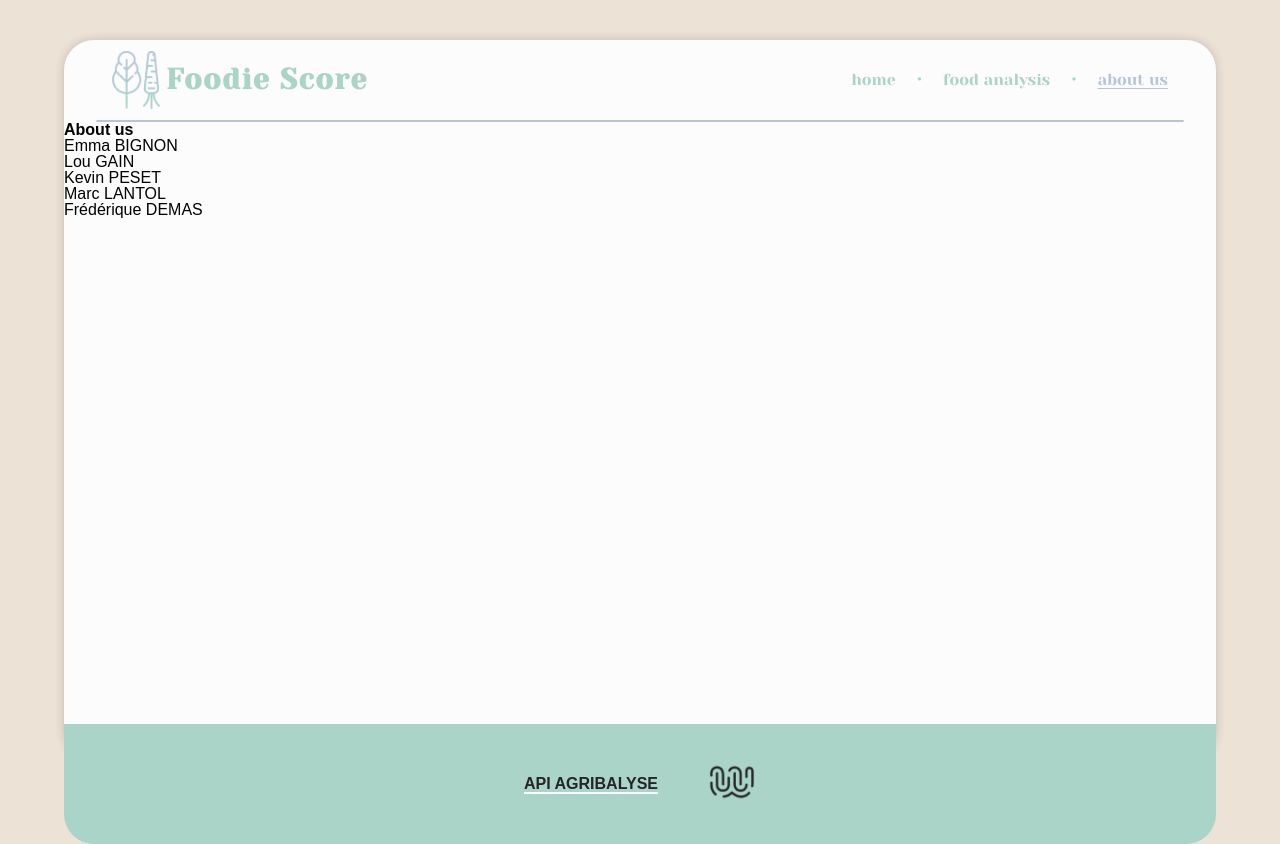
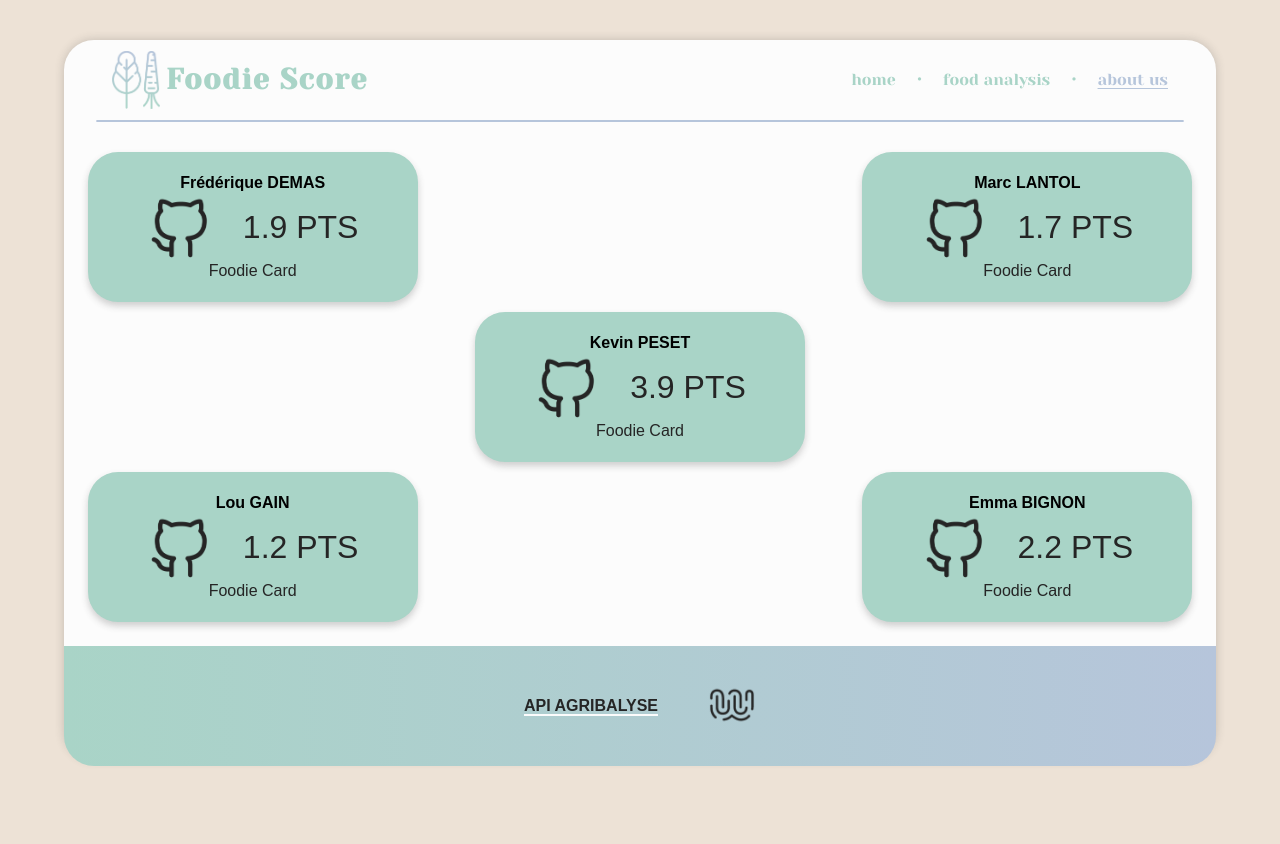
Before and after one commit to moumax/hackathon-1-remote2022, a React (Create React App) app: page /aboutUs in a window 1280 px wide. After the commit the page ends 800 px from the top, so only its background shows below. Built offline with nearby package versions, Linux system fonts and the light colour scheme.

Commit message:
personalCard fitting

```diff
--- a/src/assets/aliments.json
+++ b/src/assets/aliments.json
@@ -5,29 +5,29 @@
     {"nom":"Vin Rouge", "id":"5204", "type":"Boissons", "img":"images/wine.png"},
     {"nom":"Vin Rosé", "id":"5206", "type":"Boissons", "img":"images/wine.png"},
     {"nom":"Cola", "id":"18018", "type":"Boissons", "img":"images/soda.png"},
-    {"nom":"Oeufs", "id":"22000", "type":"VPO", "img":"images/egg.png"},
+    {"nom":"Oeufs", "id":"22000", "type":"Viandes Poissons & Oeufs", "img":"images/egg.png"},
     {"nom":"Boisson à base d'avoine", "id": "18905", "type":"Boissons", "img":"images/oat-milk.png"},
-    {"nom":"Chocolat au lait", "id": "31004", "type":"Boissons", "img":"images/chocolate.png"},
-    {"nom":"Cacahuete", "id": "15002", "type":"Appéritifs", "img":"images/peanut.png"},
+    {"nom":"Chocolat au lait", "id": "31004", "type":"Douceurs", "img":"images/chocolate.png"},
+    {"nom":"Cacahuete", "id": "15002", "type":"Apéritifs", "img":"images/peanut.png"},
     {"nom":"Pizza", "id": "25478", "type":"Plats", "img":"images/pizza.png"},
-    {"nom":"Biscuits apéritif", "id": "38107", "type":"Appéritifs", "img":"images/pretzel.png"},
+    {"nom":"Biscuits apéritif", "id": "38107", "type":"Apéritifs", "img":"images/pretzel.png"},
     {"nom":"Croissant", "id": "7620", "type":"Douceurs", "img":"images/croissant.png"},
     {"nom":"Biscuit sec", "id": "24050", "type":"Douceurs", "img":"images/biscuit.png"},
     {"nom":"Pain au chocolat", "id": "7730", "type":"Douceurs", "img":"images/pain-au-chocolat.png"},
     {"nom":"Cookies", "id": "24684", "type":"Douceurs", "img":"images/cookies.png"},
     {"nom":"Riz", "id": "9100", "type":"Céréales et pâtes", "img":"images/rice.png"},
     {"nom":"Pates", "id": "9810", "type":"Céréales et pâtes", "img":"images/pasta.png"},
-    {"nom":"Steak haché", "id": "6252", "type":"VPO", "img":"images/steak.png"},
-    {"nom":"Jambon cru", "id": "28800", "type":"VPO", "img":"images/raw-ham.png"},
-    {"nom":"Jambon cuit", "id": "28910", "type":"VPO", "img":"images/cooked-ham.png"},
-    {"nom":"Magret de canard", "id": "36206", "type":"VPO", "img":"images/duck.png"},
-    {"nom":"Chipolata", "id": "30115", "type":"VPO", "img":"images/sausage.png"},
-    {"nom":"Cordon bleu", "id": "25089", "type":"VPO", "img":"images/cordon-bleu.png"},
-    {"nom":"Crevette", "id": "10021", "type":"VPO", "img":"images/shrimp.png"},
-    {"nom":"Cabillaud", "id": "26043", "type":"VPO", "img":"images/cabillaud.png"},
-    {"nom":"Sardine", "id": "26065", "type":"VPO", "img":"images/sardine.png"},
-    {"nom":"Thon", "id": "26053", "type":"VPO", "img":"images/tuna.png"},
-    {"nom":"Poisson pané", "id": "26030", "type":"VPO", "img":"images/poisson-pane.png"},
+    {"nom":"Steak haché", "id": "6252", "type":"Viandes Poissons & Oeufs", "img":"images/steak.png"},
+    {"nom":"Jambon cru", "id": "28800", "type":"Viandes Poissons & Oeufs", "img":"images/raw-ham.png"},
+    {"nom":"Jambon cuit", "id": "28910", "type":"Viandes Poissons & Oeufs", "img":"images/cooked-ham.png"},
+    {"nom":"Magret de canard", "id": "36206", "type":"Viandes Poissons & Oeufs", "img":"images/duck.png"},
+    {"nom":"Chipolata", "id": "30115", "type":"Viandes Poissons & Oeufs", "img":"images/sausage.png"},
+    {"nom":"Cordon bleu", "id": "25089", "type":"Viandes Poissons & Oeufs", "img":"images/cordon-bleu.png"},
+    {"nom":"Crevette", "id": "10021", "type":"Viandes Poissons & Oeufs", "img":"images/shrimp.png"},
+    {"nom":"Cabillaud", "id": "26043", "type":"Viandes Poissons & Oeufs", "img":"images/cabillaud.png"},
+    {"nom":"Sardine", "id": "26065", "type":"Viandes Poissons & Oeufs", "img":"images/sardine.png"},
+    {"nom":"Thon", "id": "26053", "type":"Viandes Poissons & Oeufs", "img":"images/tuna.png"},
+    {"nom":"Poisson pané", "id": "26030", "type":"Viandes Poissons & Oeufs", "img":"images/poisson-pane.png"},
     {"nom":"Banane", "id": "13005", "type":"Fruits et légumes", "img":"images/banana.png"},
     {"nom":"Orange", "id": "13034", "type":"Fruits et légumes", "img":"images/orange.png"},
     {"nom":"Fraise", "id": "13014", "type":"Fruits et légumes", "img":"images/strawberry.png"},
@@ -36,18 +36,18 @@
     {"nom":"Miel", "id": "31008", "type":"Douceurs", "img":"images/honey.png"},
     {"nom":"Sucre blanc", "id": "31016", "type":"Douceurs", "img":"images/sugar.png"},
     {"nom":"Sucre roux", "id": "31017", "type":"Douceurs", "img":"images/brown-sugar.png"},
-    {"nom":"Sauce bolognaise en boite", "id": "11114", "type":"Plat", "img":"images/tomato-sauce.png"},
-    {"nom":"Guacamole", "id": "25620", "type":"Plat", "img":"images/guacamole.png"},
-    {"nom":"Houmous", "id": "25621", "type":"Plat", "img":"images/hummus.png"},
+    {"nom":"Sauce bolognaise en boite", "id": "11114", "type":"Sauces", "img":"images/tomato-sauce.png"},
+    {"nom":"Guacamole", "id": "25620", "type":"Plats", "img":"images/guacamole.png"},
+    {"nom":"Houmous", "id": "25621", "type":"Plats", "img":"images/hummus.png"},
     {"nom":"Ketchup", "id": "11008", "type":"Sauces", "img":"images/ketchup.png"},
     {"nom":"Mayonnaise", "id": "11054", "type":"Sauces", "img":"images/mayonnaise.png"},
-    {"nom":"Tofu", "id": "20904", "type":"Sauces", "img":"images/tofu.png"},
+    {"nom":"Tofu", "id": "20904", "type":"Plats", "img":"images/tofu.png"},
     {"nom":"Glace à l'eau", "id": "39526", "type":"Douceurs", "img":"images/water-icecream.png"},
     {"nom":"Glace au yaourt", "id": "39517", "type":"Douceurs", "img":"images/icecream.png"},
     {"nom":"Lait", "id": "19042", "type":"Produits laitiers", "img":"images/milk.png"},
     {"nom":"Yaourt", "id": "19587", "type":"Produits laitiers", "img":"images/yogurt.png"},
-    {"nom":"Dessert nature", "id": "19693", "type":"Appéritifs", "img":"images/yogurt.png"},
-    {"nom":"Chips", "id": "4004", "type":"Appéritifs", "img":"images/chips.png"},
+    {"nom":"Dessert soja", "id": "19693", "type":"Produits laitiers", "img":"images/yogurt.png"},
+    {"nom":"Chips", "id": "4004", "type":"Apéritifs", "img":"images/chips.png"},
     {"nom":"Beurre", "id": "16402", "type":"Produits laitiers", "img":"images/butter.png"}
 
 
--- a/src/components/FilterAliments.jsx
+++ b/src/components/FilterAliments.jsx
@@ -6,9 +6,9 @@ const filterAliments = ({ filterByType }) => {
   return (
       <form className="">
         <label htmlFor="type-select">
-        Filter by{" "}
+        Filtrer par{" "}
           <select onChange={filterByType} className="filterbar">
-            <option value="">---</option>
+            <option value="">--- Sélectionnez une catégorie ---</option>
             {list
             .filter((categorie, index, self) => self.findIndex( v => v.type === categorie.type) === index)
             .map((categorie) => (
--- a/src/components/PersonalCard.jsx
+++ /dev/null
@@ -1,9 +0,0 @@
-import React from 'react'
-
-const PersonalCard = ({ name, pts }) => {
-  return (
-    <div>{name}</div>
-  )
-}
-
-export default PersonalCard
--- a/src/pages/AboutUs.jsx
+++ b/src/pages/AboutUs.jsx
@@ -1,29 +1,74 @@
 import Footer from "../components/Footer";
-import PersonalCard from "../components/PersonalCard";
+import "../styles/PersonalCard.css";
 
-const team = [
-  { name: "Emma BIGNON", pts: "2.2 PTS" },
-  { name: "Lou GAIN", pts: "1.2 PTS" },
-  { name: "Kevin PESET", pts: "3.9 PTS" },
-  { name: "Marc LANTOL", pts: "1.7 PTS" },
-  { name: "Frédérique DEMAS", pts: "1.9 PTS" },
-
-];
+const github = require("../assets/img/github.png");
 
 function AboutUs() {
   return (
     <div>
-      <h1>About us</h1>
-      <ul>
-        <li key="">
-          {team &&
-          team.map((name)=>
-           <PersonalCard name={name.name} pts={name.pts}/>)}
-        </li>
-      </ul>
-      <Footer />
+    <div className="containercards">
+      <div className="card1">
+        <div className="namecard">
+          <h1>Frédérique DEMAS</h1>
+        </div>
+        <div className="score">
+          <img className='imgGit' src={github} alt="Logo github"/>
+          <p className='points'>1.9 PTS</p>
+        </div>
+        <p>Foodie Card</p>
+      </div>
+      <div className="card2">
+        <div className="namecard">
+          <h1>Marc LANTOL</h1>
+        </div>
+        <div className="score">
+          <img className='imgGit' src={github} alt="Logo github"/>
+          <p className='points'>1.7 PTS</p>
+        </div>
+        <p>Foodie Card</p>
+      </div>
+      <div className="card3">
+        <div className="namecard">
+          <h1>Kevin PESET</h1>
+        </div>
+        <div className="score">
+         <img className='imgGit' src={github} alt="Logo github"/>
+          <p className='points'>3.9 PTS</p>
+        </div>
+        <p>Foodie Card</p>
+      </div>
+      <div className="card4">
+        <div className="namecard">
+          <h1>Lou GAIN</h1>
+        </div>
+        <div className="score">
+          <img className='imgGit' src={github} alt="Logo github"/>
+          <p className='points'>1.2 PTS</p>
+        </div>
+        <p>Foodie Card</p>
+      </div>
+      <div className="card5">
+        <div className="namecard">
+          <h1>Emma BIGNON</h1>
+        </div>
+        <div className="score">
+          <img className='imgGit' src={github} alt="Logo github"/>
+          <p className='points'>2.2 PTS</p>
+        </div>
+        <p>Foodie Card</p>
+      </div>
+    </div>
+    <Footer />
     </div>
   );
 }
 
 export default AboutUs;
+
+/* <ul>
+        <li key={team.name}>
+          {team &&
+          team.map((name)=>
+           <PersonalCard name={name.name} pts={name.pts}/>)}
+        </li>
+      </ul> */
--- a/src/styles/Footer.css
+++ b/src/styles/Footer.css
@@ -3,13 +3,16 @@
 .bottom-container {
   display: flex;
   flex-direction: column;
-  min-height: 78.2vh;
+  min-height: 18vh;
 }
 
 .footer-container {
   display: flex;
   flex-direction: row;
-  background-color: var(--primary-color);
+  background: rgb(169, 212, 199);
+  background: linear-gradient(90deg,
+      rgba(169, 212, 199, 1) 0%,
+      rgba(182, 197, 219, 1) 100%);
   height: 15vh;
   border-bottom-left-radius: 30px;
   border-bottom-right-radius: 30px;
--- /dev/null
+++ b/src/styles/PersonalCard.css
@@ -0,0 +1,102 @@
+@import "./variables.css";
+
+.score {
+    display: flex;
+    justify-content: space-between;
+    align-items: center;
+}
+
+.namecard {
+    text-align: center;
+    /* /* font-size: 12em; */
+}
+
+.points {
+    font-size: 2rem;
+}
+
+.imgGit {
+    width: 5vw;
+    margin-right: 2rem;
+}
+
+.containercards {
+    margin-top: 20px;
+    display: grid;
+    justify-items: center;
+    height: 60vh;
+    grid-template-columns: 0.8fr 0.8fr 0.8fr;
+    grid-template-rows: 1fr 1fr 1fr;
+    gap: 10px 10px;
+    grid-template-areas:
+        "card1. card2"
+        ". card3 ."
+        "card4 . card5";
+}
+
+.card1 {
+    display: flex;
+    flex-direction: column;
+    justify-content: center;
+    align-items: center;
+    margin-top: 10px;
+    grid-area: card1;
+    box-shadow: #3D3D3D3D 0px 4px 7px;
+    width: 330px;
+    height: 150px;
+    background-color: #A9D4C7;
+    border-radius: 30px;
+}
+
+.card2 {
+    display: flex;
+    flex-direction: column;
+    justify-content: center;
+    align-items: center;
+    margin-top: 10px;
+    grid-area: card2;
+    box-shadow: #3D3D3D3D 0px 4px 7px;
+    width: 330px;
+    height: 150px;
+    background-color: #A9D4C7;
+    border-radius: 30px;
+}
+
+.card3 {
+    display: flex;
+    flex-direction: column;
+    justify-content: center;
+    align-items: center;
+    grid-area: card3;
+    box-shadow: #3D3D3D3D 0px 4px 7px;
+    width: 330px;
+    height: 150px;
+    background-color: #A9D4C7;
+    border-radius: 30px;
+}
+
+.card4 {
+    display: flex;
+    flex-direction: column;
+    justify-content: center;
+    align-items: center;
+    grid-area: card4;
+    box-shadow: #3D3D3D3D 0px 4px 7px;
+    width: 330px;
+    height: 150px;
+    background-color: #A9D4C7;
+    border-radius: 30px;
+}
+
+.card5 {
+    display: flex;
+    flex-direction: column;
+    justify-content: center;
+    align-items: center;
+    grid-area: card5;
+    box-shadow: #3D3D3D3D 0px 4px 7px;
+    width: 330px;
+    height: 150px;
+    background-color: #A9D4C7;
+    border-radius: 30px;
+}
```
Also changed, not shown: src/assets/img/github.png (added).
